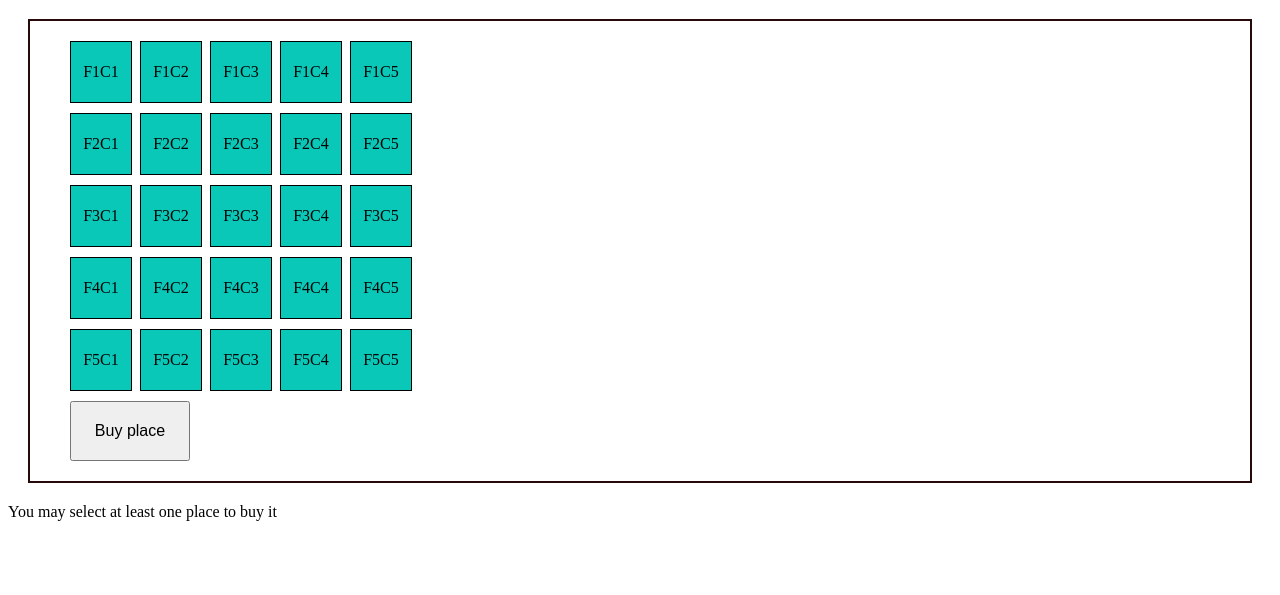
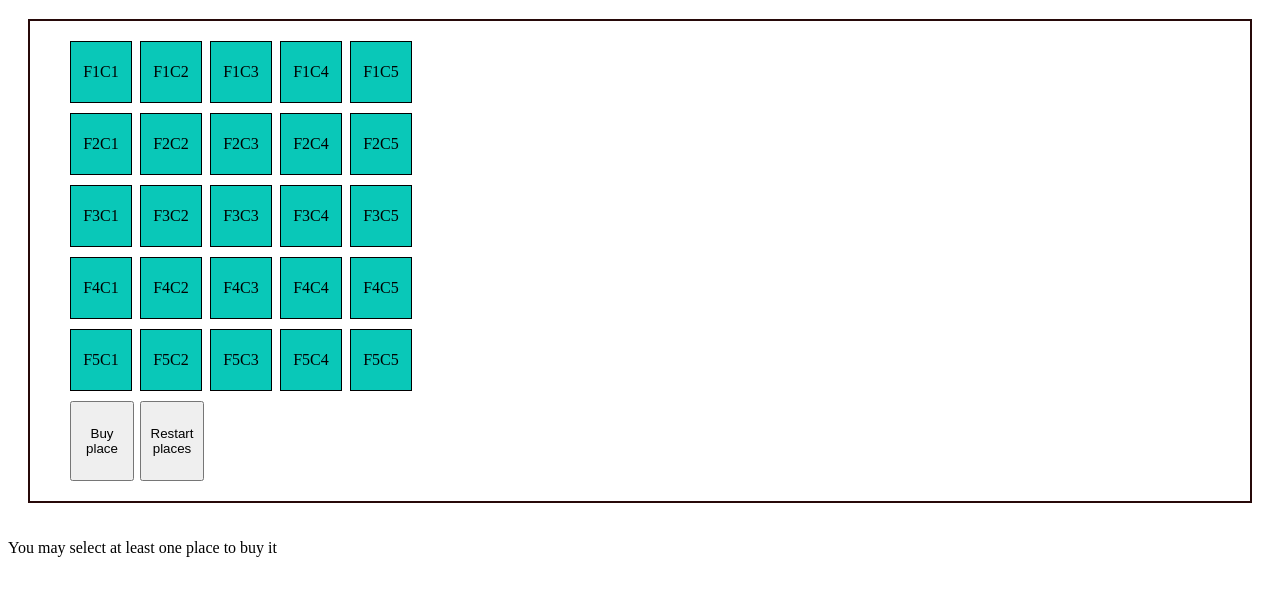
Before and after one commit to Lumo27/CODERHOUSE-JS, a plain HTML site: page tercer-entrega/index.html in a window 1280 px wide. Both pictures are taken after a click on the button "Buy place". Shown: the part 61-656 px from the top of the page. Drawn offline with Linux system fonts and the light colour scheme.

Commit message:
Ultima actualizacion: todo funcionando.

```diff
--- a/tercer-entrega/index.html
+++ b/tercer-entrega/index.html
@@ -25,6 +25,7 @@
             line-height: 60px;
             cursor: pointer;
             margin-left: 20px;
+            justify-content: space-between;
         }
 
         /* Clases para los diferentes estados de las plazas */
@@ -35,14 +36,22 @@
         .bought {
             background-color: red;
         }
+        .button-container {
+            display: flex;
+            gap: 10px; /* Espacio entre los botones */
+            justify-content: flex-start; /* Alinea los botones al inicio */
+            margin-top: 20px; /* Opcional: Añadir margen superior si es necesario */
+        }
+        .button-container button {
+            padding: 10px 20px; /* Ajusta el tamaño de los botones */
+        }
+        button{
+            justify-content: center;
+            width: 4rem;
+            height: 5rem;
+            margin-left: 20px;
+        }
 
-        button {
-            width: 120px;
-            height: 60px;
-            margin-left: 20px; /* Para separarlo de la grilla */
-            padding: 10px 20px; /* Para darle un poco de tamaño */
-            font-size: 16px; /* Tamaño de fuente */
-        }
     </style>
 </head>
 <body>
@@ -54,9 +63,13 @@
     <div id="payButtonContainer">
             <!-- Boton para comprar lo seleccionado -->
     </div>
-
+    <div class="button-container">
     <div id="message">
         <!-- Aca se renderiza el mensaje una vez que compra -->
+    </div>
+    <div id="clean">
+        <!-- Boton para limpiar el localstorage -->
+    </div>
     </div>
     <!-- Script a la logica -->
     <script src="index.js"></script>
--- a/tercer-entrega/index.js
+++ b/tercer-entrega/index.js
@@ -106,8 +106,29 @@ const handleOnClick = () => {
         messageDiv.appendChild(messageBTN);
     }
 };
+/* Boton y funcion para limpiar la seleccion del localstorage, y pintar los spots */
+const createDeleteButton = () => {
+    const button1= document.createElement('button');
+    button1.innerText = 'Restart places';
+    button1.id='deleteButton';
+
+    button1.addEventListener('click', handleonClick1);
+    const gridContainer = document.getElementById('parkingGrid');
+    gridContainer.appendChild(button1);
+}
+const handleonClick1 = () => {
+    localStorage.removeItem('boughtSpots');
+    boughtSpots.length = 0;
+    document.querySelectorAll('.parking-spot').forEach(spot => {
+    spot.classList.remove('bought');
+    const messageDiv = document.getElementById('message');
+    messageDiv.innerHTML = '';
+    });
+};
+
 
 // Crear la matriz y el botón
 createParkingGrid();
 loadBoughtSpots();
 createBuyButton();
+createDeleteButton();
```
